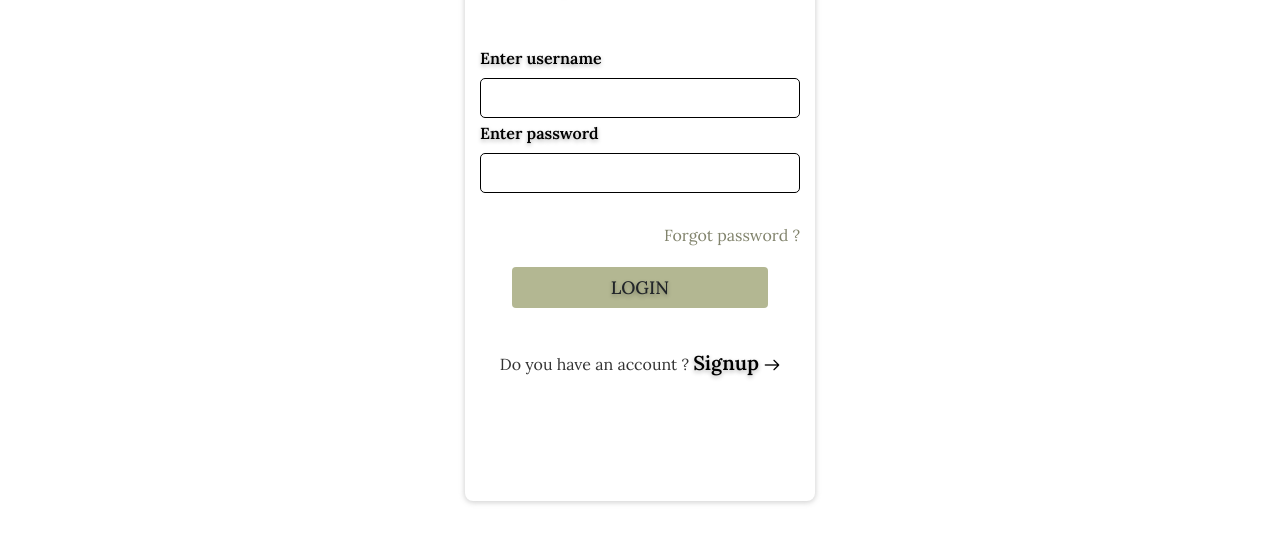
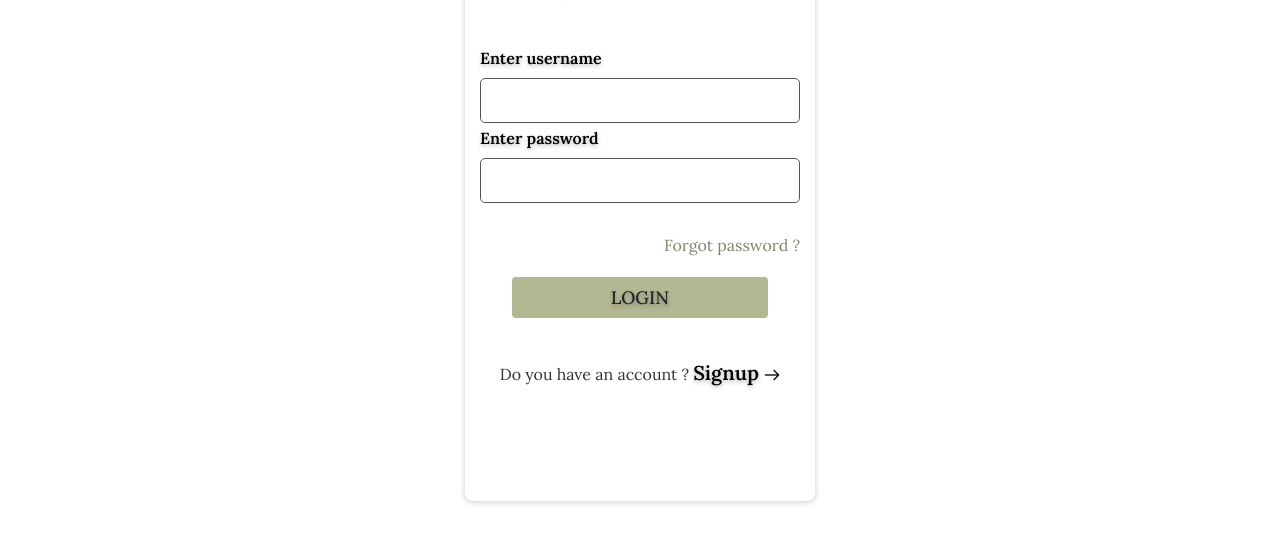
Before and after one commit to maks-tm/demo-header, a plain HTML site: page signin.html in a window 1280 px wide. Shown: the part 249-792 px from the top of the page. Drawn offline with nearby package versions, Linux system fonts and the light colour scheme.

Commit message:
fff update register.css

```diff
--- a/register.css
+++ b/register.css
@@ -136,10 +136,10 @@ label {
 input {
   font-size: 16px;
   width: 100%;
-  height: 40px;
+  height: 45px;
   padding-left: 10px;
   margin-top: 5px;
-  border: 1px solid #000;
+  border: 1px solid #555;
   border-radius: 5px;
   -webkit-border-radius: 5px;
   -moz-border-radius: 5px;
```
